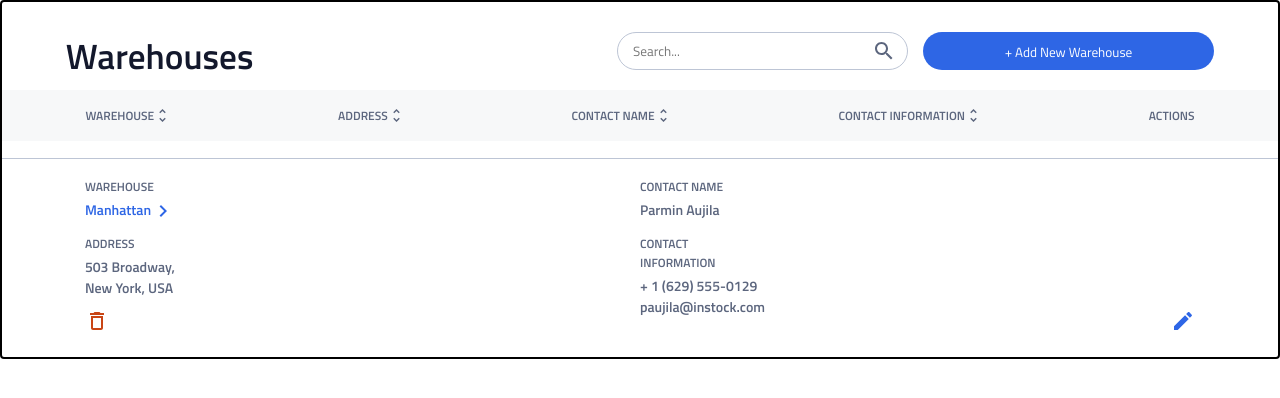
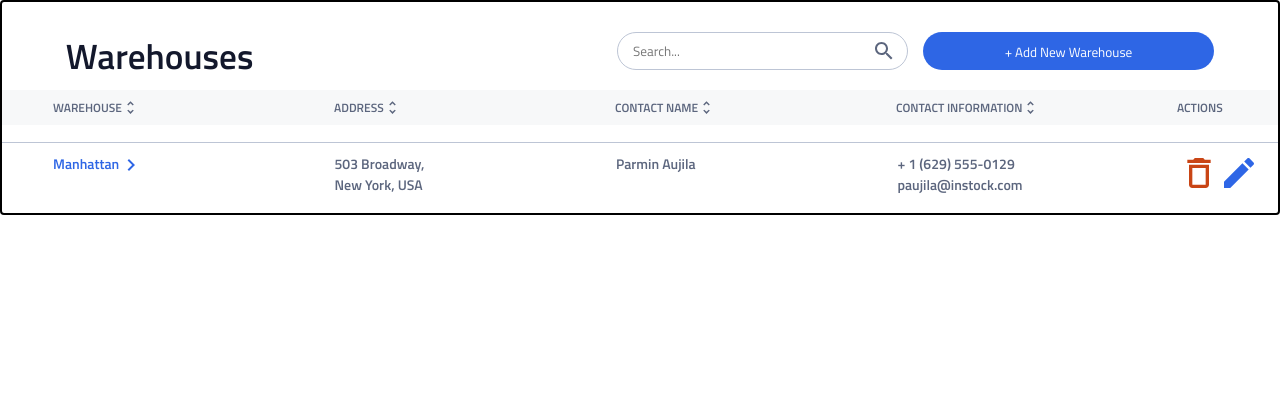
Before and after one commit to sandyngu/shredder-instock, a React (Create React App) app in the folder client/: page / in a window 1280 px wide. Shown: the top 398 px of the page. Built offline with nearby package versions, Linux system fonts and the light colour scheme.

Commit message:
Warehouse List Responsiveness Done

```diff
--- a/client/src/components/WarehouseListItem/WarehouseListItem.jsx
+++ b/client/src/components/WarehouseListItem/WarehouseListItem.jsx
@@ -34,8 +34,12 @@ function WarehouseListItem() {
                             <p className="warehouse-list__contact-info-email">paujila@instock.com</p>
                         </div>
                     </div>
+                <div className="warehouse-list__icon-container warehouse-list__icon-container-desktab">
+                    <img src={Delete} alt="Delete Icon" className="warehouse-list__icon warehouse-list__icon-delete"/>
+                    <img src={Edit} alt="Edit Icon" className="warehouse-list__icon warehouse-list__icon-edit"/>
                 </div>
-                <div className="warehouse-list__icon-container">
+                </div>
+                <div className="warehouse-list__icon-container warehouse-list__icon-container-mobile">
                     <img src={Delete} alt="Delete Icon" className="warehouse-list__icon warehouse-list__icon-delete"/>
                     <img src={Edit} alt="Edit Icon" className="warehouse-list__icon warehouse-list__icon-edit"/>
                 </div>
--- a/client/src/components/WarehouseListItem/warehouse-list-item.scss
+++ b/client/src/components/WarehouseListItem/warehouse-list-item.scss
@@ -15,12 +15,25 @@ a {
     text-align: left;
     border-top: 1px solid $cloud;
 
+    @include tablet {
+        display: flex;
+        justify-content: space-around;
+    }
+
     &__container {
         display: flex;
         flex-wrap: wrap;
         flex-direction: column;
         height: 120px;
         margin: 15px 6.5%;
+
+        @include tablet {
+            flex-direction: row;
+            margin: 10px 4%;
+            height: 50px;
+            width: 100%;
+            justify-content: space-between;
+        }
     }
 
     &-info {
@@ -29,6 +42,10 @@ a {
 
         &-heading {
             margin: 3px auto;
+
+            @include tablet {
+                display: none;
+            }
         }
     }
     &__city-container {
@@ -42,5 +59,23 @@ a {
         justify-content: space-between;
         margin: 7px 6.5%;
         padding-bottom: 17px;
+
+        @include tablet {
+            margin: 0;
+        }
+
+        &-desktab {
+            display: none;
+
+            @include tablet {
+                display: flex;
+            }
+        }
+        &-mobile {
+
+            @include tablet {
+                 display: none;
+             }
+        }
     }
 }
--- a/client/src/components/WarehousesList/WarehousesList.jsx
+++ b/client/src/components/WarehousesList/WarehousesList.jsx
@@ -15,25 +15,27 @@ function WarehousesList() {
                     </form>
                 </div>
             </div>
+            <div className="warehouses__headings-container">
                 <div className="warehouses__headings">
                     <div className="warehouses__title warehouses__title-warehouse">
-                    <h4 className="warehouses__headings-warehouse">WAREHOUSE</h4>
+                        <h4 className="warehouses__heading warehouses__headings-warehouse">WAREHOUSE</h4>
                         <img src={Arrows} alt="Arrows" className="warehouses__headings-icon"/>
                     </div>
                     <div className="warehouses__title warehouses__title-address">
-                    <h4 className="warehouses__headings-warehouse">ADDRESS</h4>
+                        <h4 className="warehouses__heading warehouses__headings-warehouse">ADDRESS</h4>
                         <img src={Arrows} alt="Arrows" className="warehouses__headings-icon"/>
                     </div>
                     <div className="warehouses__title warehouses__title-contact-name">
-                    <h4 className="warehouses__headings-warehouse">CONTACT NAME</h4>
+                        <h4 className="warehouses__heading warehouses__headings-warehouse">CONTACT NAME</h4>
                         <img src={Arrows} alt="Arrows" className="warehouses__headings-icon"/>
                     </div>
                     <div className="warehouses__title warehouses__title-contact-info">
-                    <h4 className="warehouses__headings-warehouse">CONTACT INFORMATION</h4>
+                        <h4 className="warehouses__heading warehouses__headings-warehouse">CONTACT INFORMATION</h4>
                         <img src={Arrows} alt="Arrows" className="warehouses__headings-icon"/>
                     </div>
                     <div className="warehouses__title warehouses__title-actions">
-                    <h4 className="warehouses__headings-warehouse">ACTIONS</h4>
+                        <h4 className="warehouses__heading warehouses__headings-warehouse">ACTIONS</h4>
+                    </div>
                 </div>
             </div>
             <WarehouseListItem />
--- a/client/src/components/WarehousesList/warehouses-list.scss
+++ b/client/src/components/WarehousesList/warehouses-list.scss
@@ -26,7 +26,7 @@ button {
         &-title {
             font-weight: 600;
             color: $instock-black;
-            margin: 25px 0 15px 0;
+            margin: 25px 0 12px 0;
 
             @include tablet {
                 margin: 20px 0 0 0;
@@ -56,7 +56,7 @@ button {
                 border: 1px solid $cloud;
                 padding: 8px 15px;
                 width: stretch;
-                margin-bottom: 18px;
+                margin-bottom: 15px;
 
                 @include tablet {
                     margin: 0 15px 0 0;
@@ -69,7 +69,7 @@ button {
                 border-radius: 20px;
                 border: none;
                 padding: 10px;
-                margin-bottom: 8px;
+                margin-bottom: 5px;
 
                 @include tablet {
                     height: 38px;
@@ -77,21 +77,36 @@ button {
             }
         }
     }
+    &__headings-container {
+        background-color: $light-grey;
+    }
     &__headings {
-        background-color: $light-grey;
         display: none;
 
         @include tablet {
             display: flex;
-            justify-content: space-around;
+            justify-content: space-between;
+            margin: 0 4%;
 
             &-icon {
                 width: 17px;
             }
         }
     }
+    &__heading {
+        margin: 8px 0;
+
+    }
     &__title {
         display: flex;
         margin: 0;
+
+        @include tablet {
+            width: 150px;
+        }
+
+        &-actions {
+            width: 50px;
+        }
     }
 }
```
Lines whose indentation alone changed are shown as unchanged.
